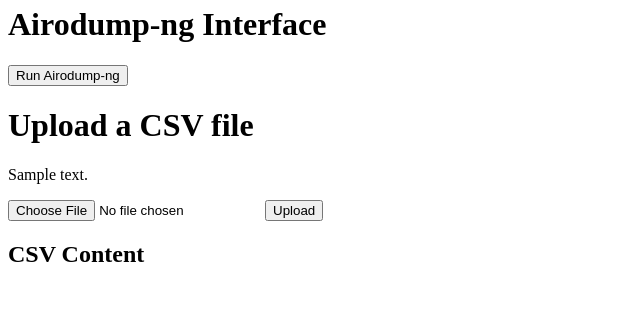
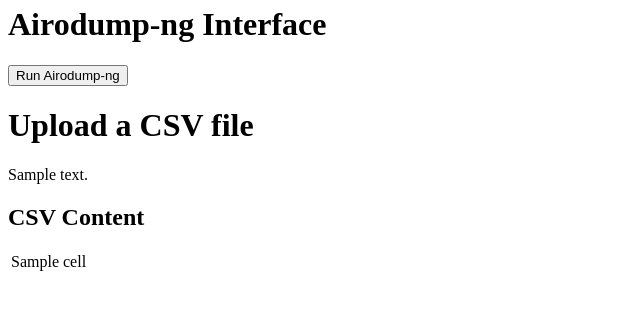
Before and after one commit to tanishqdiwan11/dump, a Flask app: template templates/dump.html in a window 1280 px wide. Shown: the part 141-451 px from the top of the page, without its empty margins (0-640 px from the left). Run offline with Flask 3, Linux system fonts and the light colour scheme; the template is opened without the code that fills it: most values are stand-ins (such as "Sample title", 1, 10 or a date in 2020).

Commit message:
fix dump temp

```diff
--- a/templates/dump.html
+++ b/templates/dump.html
@@ -35,7 +35,7 @@
         <a href="/attack">Attack</a>
         <a class="active" href="/dump">Dump</a>
       </nav>
-    <title>Upload CSV</title>
+    <title>AiroDump Output</title>
     <script src="https://code.jquery.com/jquery-3.6.0.min.js"></script>
     <script>
         function showCSV() {
@@ -70,17 +70,21 @@
     {% if success_message %}
         <p>{{ success_message }}</p>
     {% endif %}
-    <form method="POST" enctype="multipart/form-data">
-        <input type="file" name="csv_file" accept=".csv" required>
-        <input type="submit" value="Upload">
-    </form>
     {% if csv_data %}
         {% if show_csv_button %}
             <button onclick="showCSV()">Show CSV File</button>
         {% endif %}
         <div id="csv-content" {% if not show_csv_button %}style="display: block;"{% endif %}>
             <h2>CSV Content</h2>
-            <table id="csv-table"></table>
+            <table id="csv-table">
+                {% for row in csv_data %}
+                    <tr>
+                        {% for cell in row %}
+                            <td>{{ cell }}</td>
+                        {% endfor %}
+                    </tr>
+                {% endfor %}
+            </table>
         </div>
     {% endif %}
 </body>
```
